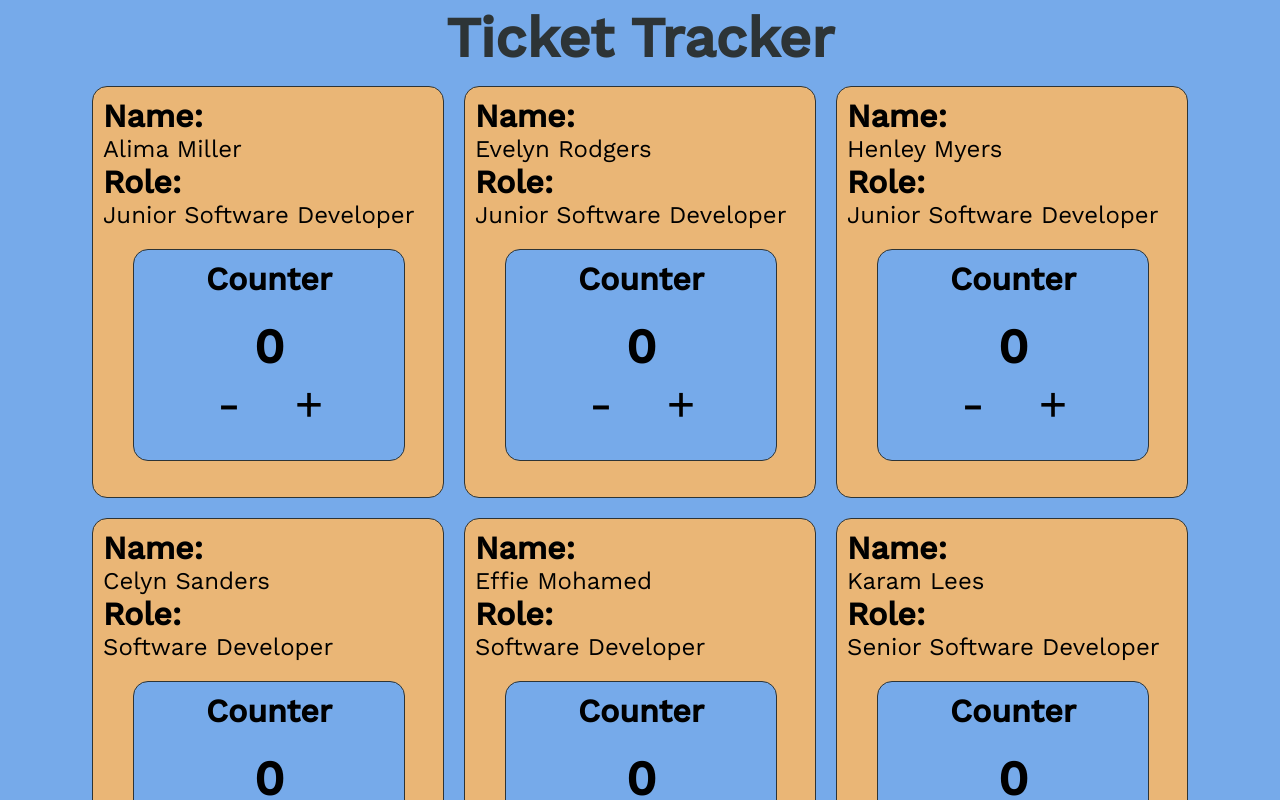
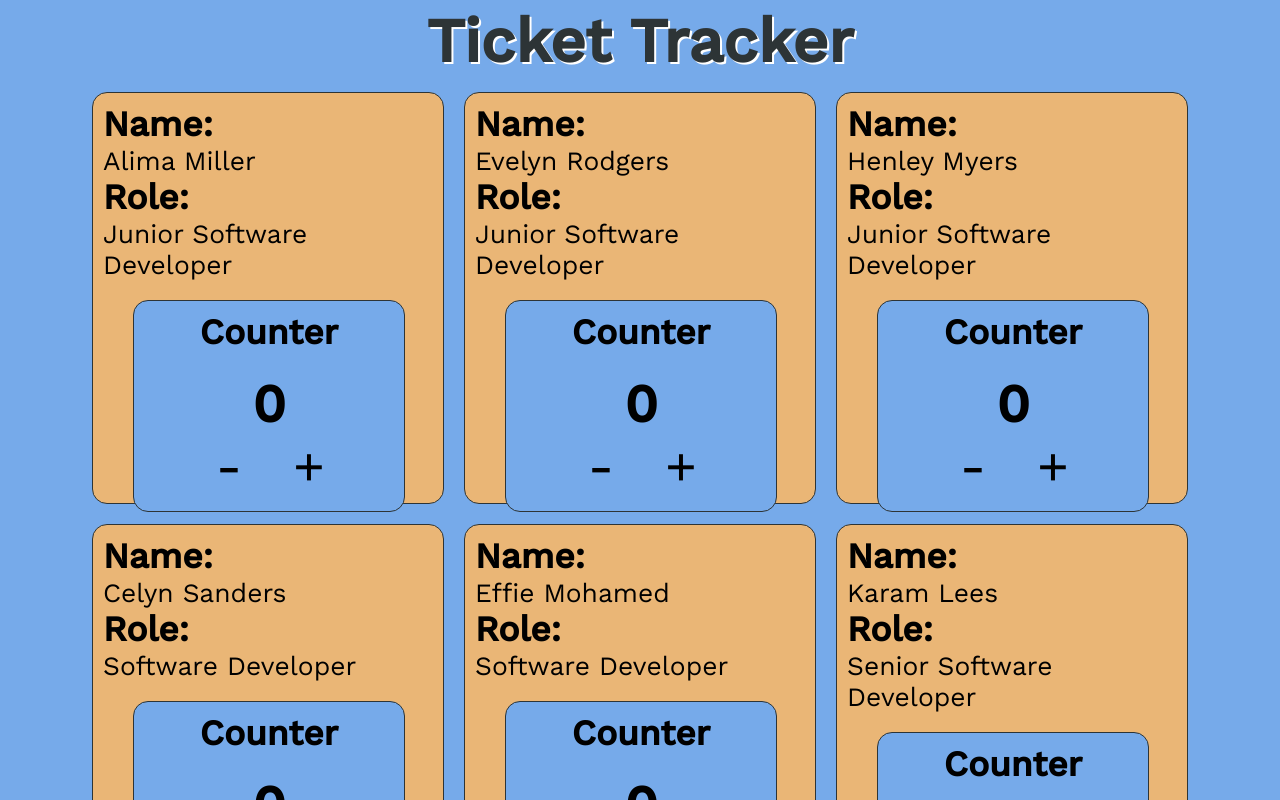
Before and after one commit to JonathanRadford/Tracker, a React (Create React App) app: page / in a window 1280 px wide. Shown: the top 800 px of the page. Built offline with nearby package versions, Linux system fonts and the light colour scheme.

Commit message:
Resized Trackers

```diff
--- a/src/App.scss
+++ b/src/App.scss
@@ -11,9 +11,10 @@
   background-color: $color-primary;
   text-align: center;
   >h1{
-    padding:20px;
+    padding:15px;
     font-size: 2rem;
     color: $color-black;
+    text-shadow: 2px 2px $color-white;
   }
 }
 
--- a/src/components/Tracker/Tracker.scss
+++ b/src/components/Tracker/Tracker.scss
@@ -1,7 +1,7 @@
 @use "../../assets/sass/_variables.scss" as *;
 
 *{
-    font-size: 1rem;
+    font-size: 1.1rem;
 }
 
 .team {
@@ -14,7 +14,7 @@
     text-align: left;
     background-color: $color-secondary;
     width: 280px;
-    height: 250px;
+    height: 280px;
     border: 1px solid $color-black;
     padding: 10px;
     margin: 10px;
@@ -30,7 +30,7 @@
     position: relative;
     top: 20px;
     width: 200px;
-    height: 120px;
+    height: 130px;
     border-radius: 15px;
 }
 
```
